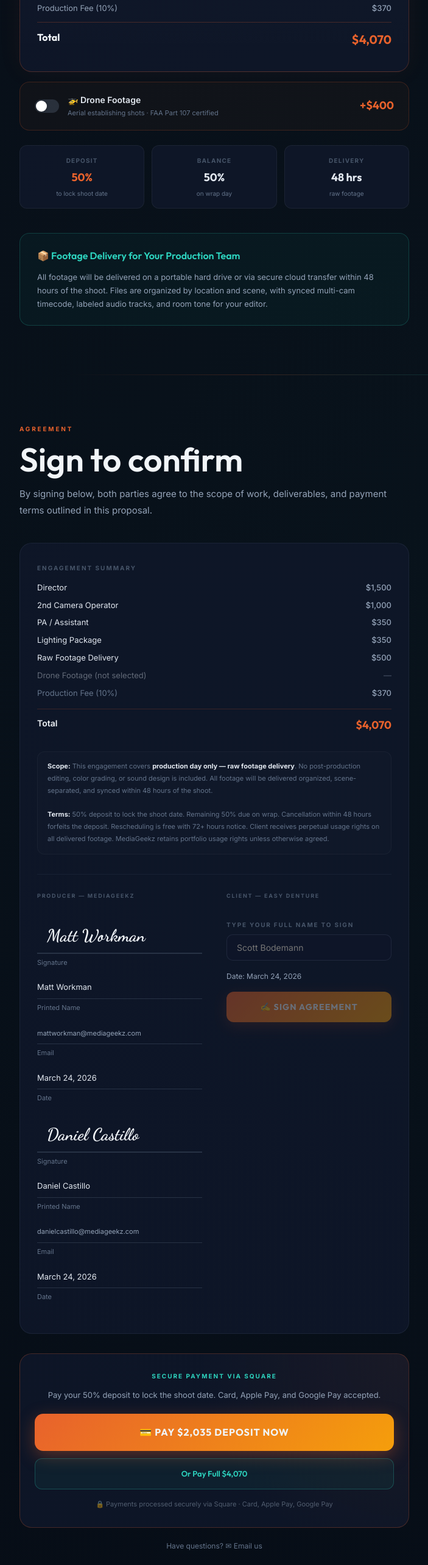
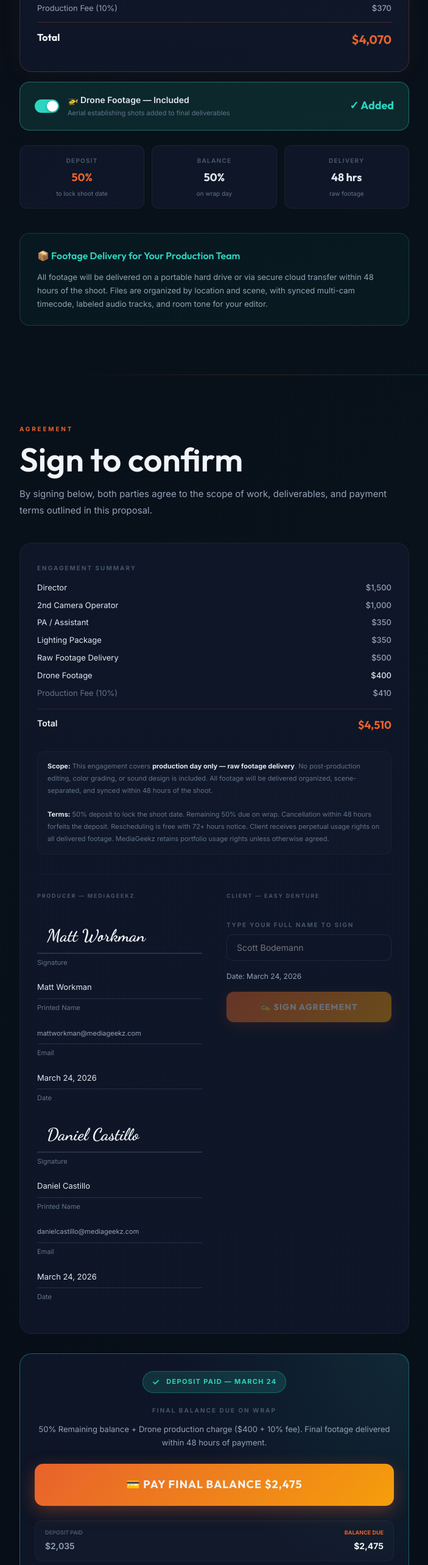
Before and after one commit to DanielSensual/Mediageekzquotes, a Next.js app: page /proposals/easy-denture in a window 1280 px wide. Shown: the part 5980-8546 px from the top of the page at 61% size, without its empty margins (82-785 px from the left). Built offline with nearby package versions, Linux system fonts and the light colour scheme.

Commit message:
Update payment status: deposit paid, balance updated with drone charge

```diff
--- a/app/proposals/easy-denture/page.js
+++ b/app/proposals/easy-denture/page.js
@@ -137,7 +137,7 @@ const fmt = (n) => '$' + n.toLocaleString('en-US');
 
 export default function EasyDentureProposal() {
     const proposalHidden = false;
-    const [addDrone, setAddDrone] = useState(false);
+    const [addDrone, setAddDrone] = useState(true);
     const [sigName, setSigName] = useState('');
     const [signed, setSigned] = useState(false);
     const [signedAt, setSignedAt] = useState(null);
@@ -1152,38 +1152,37 @@ export default function EasyDentureProposal() {
                         </div>
                     </div>
 
-                    {/* ── Drone Add-On Toggle ── */}
+                    {/* Drone Included by Default */}
                     <div
-                        onClick={() => setAddDrone(!addDrone)}
                         style={{
                             maxWidth: 640, marginTop: 16, padding: '18px 24px',
-                            border: addDrone ? '1px solid rgba(45, 212, 191, 0.4)' : '1px solid rgba(232, 98, 44, 0.2)',
+                            border: '1px solid rgba(45, 212, 191, 0.4)',
                             borderRadius: 16,
-                            background: addDrone ? 'rgba(45, 212, 191, 0.06)' : 'rgba(232, 98, 44, 0.04)',
+                            background: 'rgba(45, 212, 191, 0.12)',
                             display: 'flex', justifyContent: 'space-between', alignItems: 'center',
-                            cursor: 'pointer', transition: 'all 0.3s ease', userSelect: 'none',
+                            cursor: 'default', transition: 'all 0.3s ease', userSelect: 'none',
                         }}
                     >
                         <div style={{ display: 'flex', alignItems: 'center', gap: 14 }}>
                             <div style={{
                                 width: 40, height: 22, borderRadius: 12,
-                                background: addDrone ? 'var(--teal)' : 'rgba(100, 116, 139, 0.3)',
+                                background: 'var(--teal)',
                                 position: 'relative', transition: 'background 0.3s ease',
                             }}>
                                 <div style={{
-                                    position: 'absolute', top: 2, left: addDrone ? 20 : 2,
+                                    position: 'absolute', top: 2, left: 20,
                                     width: 18, height: 18, borderRadius: '50%',
                                     background: 'white', boxShadow: '0 1px 4px rgba(0,0,0,0.3)',
                                     transition: 'left 0.3s ease',
                                 }} />
                             </div>
                             <div>
-                                <div style={{ fontSize: 14, fontWeight: 600, color: 'var(--cream)' }}>🚁 Drone Footage</div>
-                                <div style={{ fontSize: 11, color: 'var(--muted-2)', marginTop: 2 }}>Aerial establishing shots · FAA Part 107 certified</div>
+                                <div style={{ fontSize: 14, fontWeight: 600, color: 'var(--cream)' }}>🚁 Drone Footage — Included</div>
+                                <div style={{ fontSize: 11, color: 'var(--muted-2)', marginTop: 2 }}>Aerial establishing shots added to final deliverables</div>
                             </div>
                         </div>
-                        <div style={{ fontFamily: "'Outfit', sans-serif", fontSize: 18, fontWeight: 700, color: addDrone ? 'var(--teal)' : 'var(--orange)', whiteSpace: 'nowrap', transition: 'color 0.3s' }}>
-                            {addDrone ? '✓ Added' : '+$400'}
+                        <div style={{ fontFamily: "'Outfit', sans-serif", fontSize: 18, fontWeight: 700, color: 'var(--teal)', whiteSpace: 'nowrap' }}>
+                            ✓ Added
                         </div>
                     </div>
 
@@ -1382,42 +1381,42 @@ export default function EasyDentureProposal() {
 
                     <div style={{ maxWidth: 640, marginTop: 32 }}>
                         {/* Square Payment */}
-                        <div style={{ padding: '28px 24px', border: '1px solid rgba(232, 98, 44, 0.25)', borderRadius: 20, background: 'radial-gradient(circle at top right, rgba(232, 98, 44, 0.06), transparent 50%), var(--panel)', textAlign: 'center' }}>
-                            <div style={{ fontSize: 10, fontWeight: 700, letterSpacing: '0.2em', textTransform: 'uppercase', color: 'var(--teal)', marginBottom: 12 }}>Secure Payment via Square</div>
-                            <div style={{ fontSize: 13, color: 'var(--muted)', marginBottom: 20, lineHeight: 1.7 }}>
-                                Pay your 50% deposit to lock the shoot date. Card, Apple Pay, and Google Pay accepted.
+                        <div style={{ padding: '28px 24px', border: '1px solid rgba(45, 212, 191, 0.4)', borderRadius: 20, background: 'radial-gradient(circle at top right, rgba(45, 212, 191, 0.1), transparent 50%), var(--panel)', textAlign: 'center' }}>
+                            <div style={{ display: 'inline-flex', alignItems: 'center', gap: 10, padding: '6px 14px', borderRadius: 999, background: 'rgba(45, 212, 191, 0.15)', border: '1px solid rgba(45, 212, 191, 0.3)', color: 'var(--teal)', fontSize: 11, fontWeight: 700, letterSpacing: '0.12em', textTransform: 'uppercase', marginBottom: 20 }}>
+                                <span style={{ fontSize: 14 }}>✓</span> Deposit Paid — March 24
+                            </div>
+
+                            <div style={{ fontSize: 10, fontWeight: 700, letterSpacing: '0.2em', textTransform: 'uppercase', color: 'var(--muted-3)', marginBottom: 12 }}>Final Balance Due on Wrap</div>
+                            <div style={{ fontSize: 13, color: 'var(--muted)', marginBottom: 24, lineHeight: 1.7 }}>
+                                50% Remaining balance + Drone production charge ($400 + 10% fee). Final footage delivered within 48 hours of payment.
                             </div>
 
                             <a
-                                href={`/checkout?amount=${addDrone ? 2255 : 2035}&desc=${encodeURIComponent(`Easy Denture — 50% Deposit${addDrone ? ' (w/ Drone)' : ''}`)}`}
+                                href={`/checkout?amount=2475&desc=${encodeURIComponent(`Easy Denture — Final Balance (inc. Drone)`)}`}
                                 style={{
                                     display: 'inline-flex', alignItems: 'center', justifyContent: 'center', gap: 10,
-                                    width: '100%', padding: '18px 32px', border: 'none', borderRadius: 14, cursor: 'pointer',
+                                    width: '100%', padding: '20px 32px', border: 'none', borderRadius: 14, cursor: 'pointer',
                                     background: 'linear-gradient(135deg, var(--orange), #f59e0b)',
                                     color: 'var(--white)', fontFamily: "'Outfit', sans-serif",
-                                    fontSize: 16, fontWeight: 700, letterSpacing: '0.06em', textTransform: 'uppercase',
+                                    fontSize: 18, fontWeight: 700, letterSpacing: '0.06em', textTransform: 'uppercase',
                                     textDecoration: 'none',
                                     boxShadow: '0 8px 28px rgba(232, 98, 44, 0.35)',
                                     transition: 'transform 0.2s, box-shadow 0.2s',
                                 }}
                             >
-                                💳 Pay {addDrone ? '$2,255' : '$2,035'} Deposit Now
+                                💳 Pay Final Balance $2,475
                             </a>
 
-                            <a
-                                href={`/checkout?amount=${addDrone ? 4510 : 4070}&desc=${encodeURIComponent(`Easy Denture — Full Payment${addDrone ? ' (w/ Drone)' : ''}`)}`}
-                                style={{
-                                    display: 'inline-flex', alignItems: 'center', justifyContent: 'center', gap: 6,
-                                    width: '100%', marginTop: 12, padding: '14px 16px',
-                                    border: '1px solid rgba(45, 212, 191, 0.25)', borderRadius: 12,
-                                    background: 'rgba(45, 212, 191, 0.06)',
-                                    color: 'var(--teal)', fontFamily: "'Outfit', sans-serif",
-                                    fontSize: 13, fontWeight: 600, textDecoration: 'none',
-                                    transition: 'background 0.2s',
-                                }}
-                            >
-                                Or Pay Full {addDrone ? '$4,510' : '$4,070'}
-                            </a>
+                            <div style={{ marginTop: 24, padding: '12px 16px', borderRadius: 12, border: '1px solid rgba(255, 255, 255, 0.04)', background: 'rgba(255, 255, 255, 0.02)', display: 'grid', gridTemplateColumns: '1fr 1fr', gap: 16 }}>
+                                <div style={{ textAlign: 'left' }}>
+                                    <div style={{ fontSize: 9, fontWeight: 700, color: 'var(--muted-3)', textTransform: 'uppercase', marginBottom: 4 }}>Deposit Paid</div>
+                                    <div style={{ color: 'var(--muted)', fontSize: 14, fontWeight: 600 }}>$2,035</div>
+                                </div>
+                                <div style={{ textAlign: 'right' }}>
+                                    <div style={{ fontSize: 9, fontWeight: 700, color: 'var(--orange)', textTransform: 'uppercase', marginBottom: 4 }}>Balance Due</div>
+                                    <div style={{ color: 'var(--white)', fontSize: 14, fontWeight: 700 }}>$2,475</div>
+                                </div>
+                            </div>
 
                             <div style={{ marginTop: 16, fontSize: 11, color: 'rgba(148, 163, 184, 0.5)' }}>
                                 🔒 Payments processed securely via Square · Card, Apple Pay, Google Pay
```
